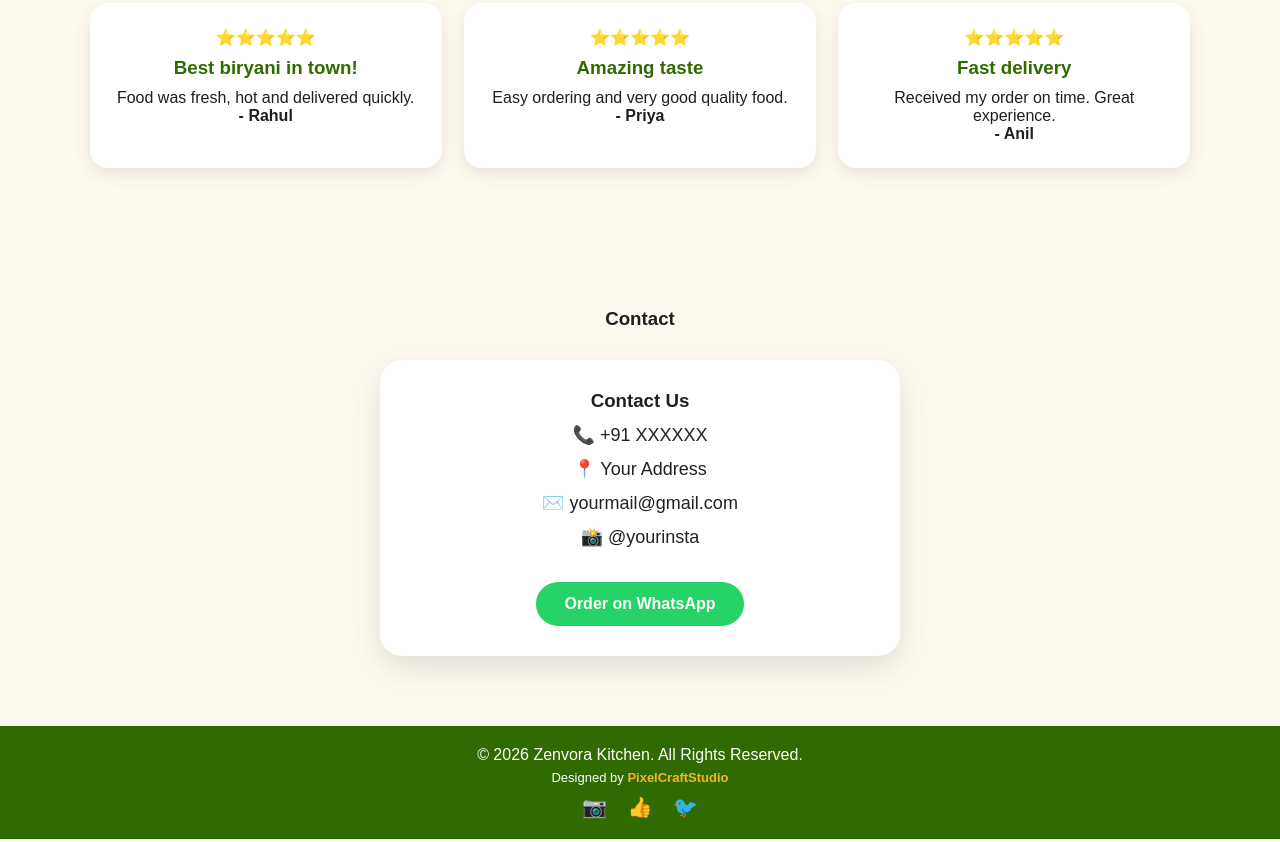
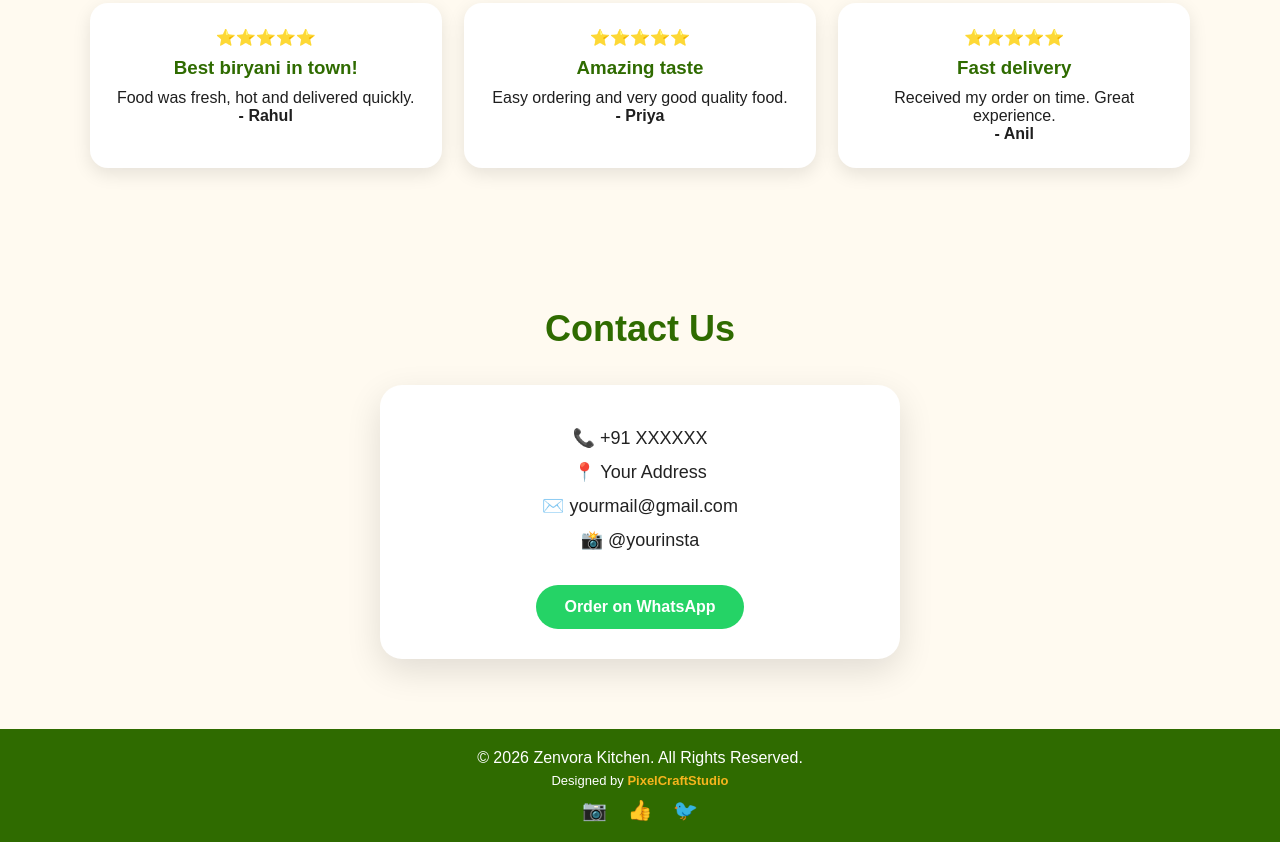
Before and after one commit to GATTUDEEPTHI2/zenvora-kitchen, a website: page public/index.html in a window 1280 px wide. Shown: the part 6514-7356 px from the top of the page. Drawn offline with Linux system fonts and the light colour scheme.

Commit message:
Improve contact section UI

```diff
--- a/public/index.html
+++ b/public/index.html
@@ -194,10 +194,9 @@
 
   <!-- CONTACT -->
   <section id="contact">
-    <h3>Contact</h3>
+    <h2 class="section-title">Contact Us</h2>
 
     <div class="contact-info">
-      <h3>Contact Us</h3>
 
       <p>📞 +91 XXXXXX</p>
 
```
